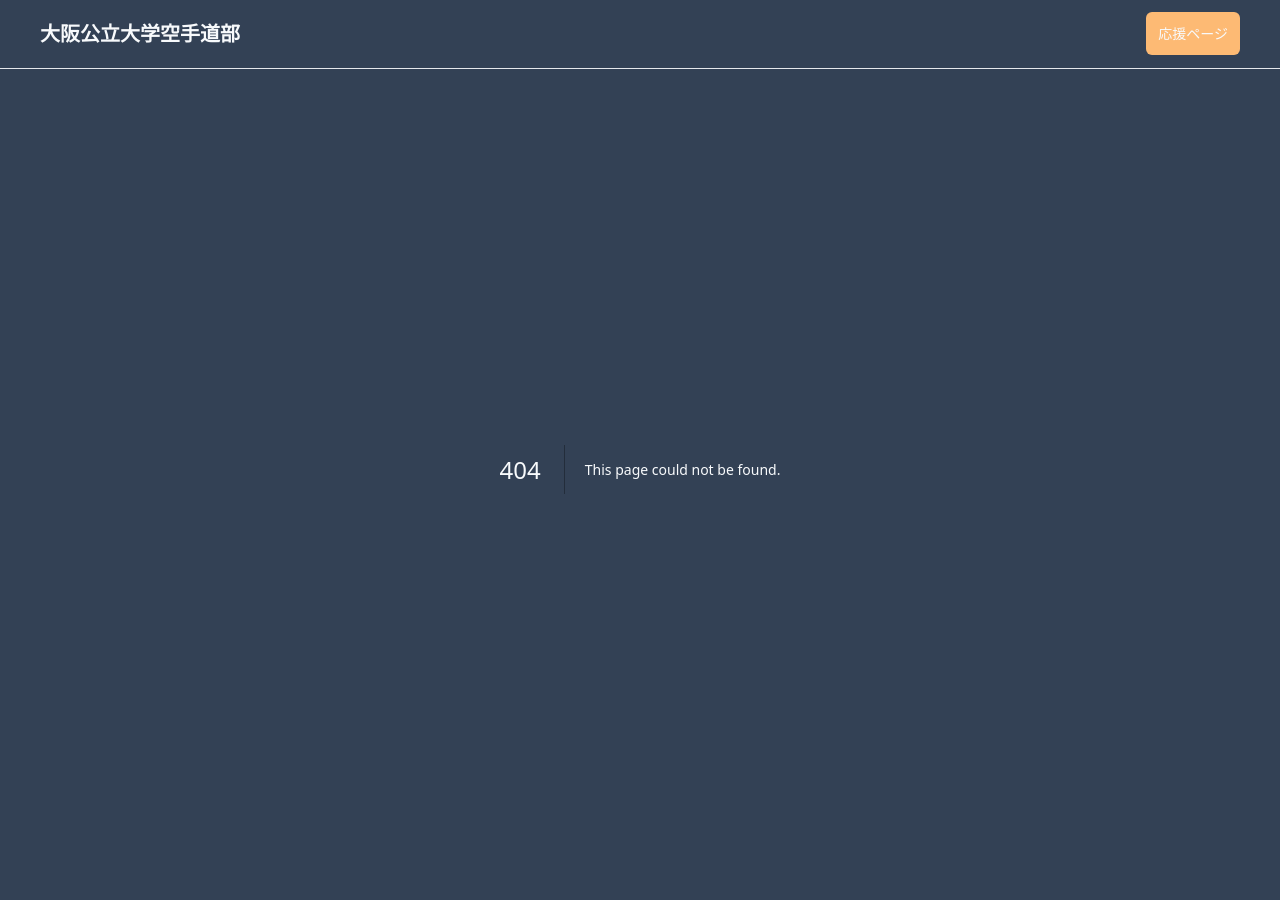
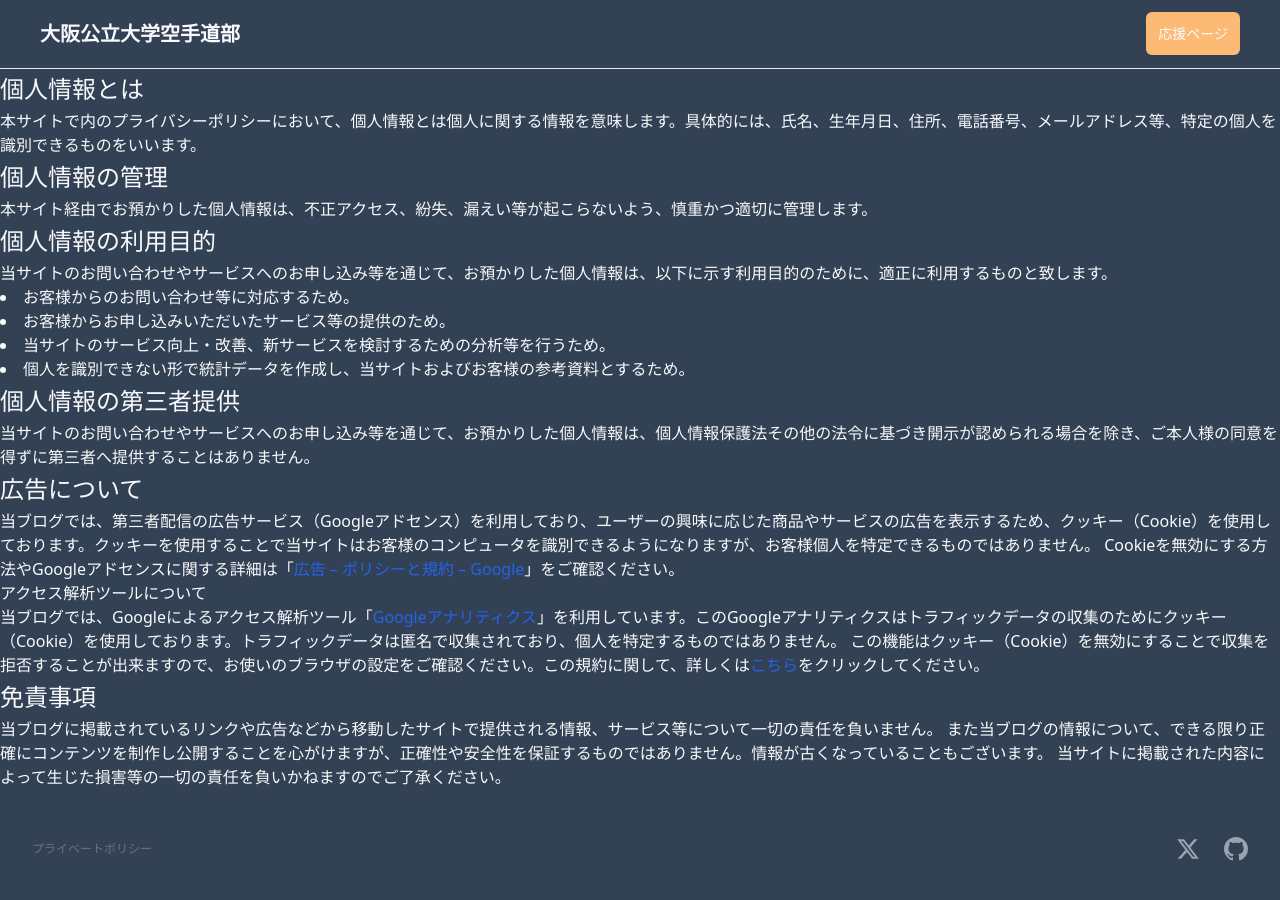
Before and after one commit to omu-karate-org/blog, a Next.js app: page /blog/privatePolicy in a window 1280 px wide. Before the commit this address had no page. Shown: the top 900 px of the page. Before the commit the page ends 869 px from the top, so only its background shows below. Built offline with nearby package versions, Linux system fonts and the light colour scheme.

Commit message:
プライベートポリシーとfooterを追加

```diff
--- /dev/null
+++ b/app/Footer.tsx
@@ -0,0 +1,47 @@
+import Link from "next/link";
+import { BsGithub } from "react-icons/bs";
+import { FaXTwitter } from "react-icons/fa6";
+
+const navigation = [
+  {
+    name: "X",
+    href: "https://twitter.com/mtaketani113",
+    icon: FaXTwitter,
+  },
+  {
+    name: "GitHub",
+    href: "https://github.com/omu-karate-org",
+    icon: BsGithub,
+  },
+];
+
+export default function Footer() {
+  return (
+    <footer className="dark:bg-gray-900">
+      <div className="mx-auto max-w-7xl px-6 py-12 md:flex md:items-center md:justify-between lg:px-8">
+        <div className="flex justify-center space-x-6 md:order-2">
+          {navigation.map((item) => (
+            <Link
+              key={item.name}
+              href={item.href}
+              className="text-gray-400 hover:text-gray-500"
+            >
+              <span className="sr-only">{item.name}</span>
+              <item.icon className="h-6 w-6" aria-hidden="true" />
+            </Link>
+          ))}
+        </div>
+        <div className="mt-8 md:order-1 md:mt-0">
+        <Link
+              href="/privatePolicy"
+              className="text-gray-400 hover:text-gray-500"
+            >
+          <p className="text-center text-xs leading-5 text-gray-500">
+            プライベートポリシー
+          </p>
+          </Link>
+        </div>
+      </div>
+    </footer>
+  );
+}
--- a/app/layout.tsx
+++ b/app/layout.tsx
@@ -3,6 +3,7 @@ import { Inter } from 'next/font/google';
 import './globals.css';
 import Header from './Header';
 import { GoogleTagManager } from '@next/third-parties/google';
+import Footer from './Footer';
 
 const inter = Inter({ subsets: ['latin'] });
 
@@ -23,6 +24,7 @@ export default function RootLayout({
         <div className="flex flex-col min-h-screen">
           <Header />
           <main className="flex-grow">{children}</main>
+          <Footer />
         </div>
       </body>
     </html>
--- /dev/null
+++ b/app/privatePolicy/page.tsx
@@ -0,0 +1,65 @@
+import { Metadata } from "next";
+
+export async function generateMetadata(): Promise<Metadata> {
+  return {
+    title: "プライベートポリシー | 大阪公立大学空手道部",
+    description: "プライベートポリシー",
+  }
+}
+const page = () => {
+  return (
+    <>
+      <h2 className="text-2xl text-left mb-1 mt-1">個人情報とは</h2>
+      本サイトで内のプライバシーポリシーにおいて、個人情報とは個人に関する情報を意味します。具体的には、氏名、生年月日、住所、電話番号、メールアドレス等、特定の個人を識別できるものをいいます。
+      <h2 className="text-2xl text-left mb-1 mt-1">個人情報の管理</h2>
+      本サイト経由でお預かりした個人情報は、不正アクセス、紛失、漏えい等が起こらないよう、慎重かつ適切に管理します。
+      <h2 className="text-2xl text-left mb-1 mt-1">個人情報の利用目的</h2>
+      当サイトのお問い合わせやサービスへのお申し込み等を通じて、お預かりした個人情報は、以下に示す利用目的のために、適正に利用するものと致します。
+      <li>お客様からのお問い合わせ等に対応するため。</li>
+      <li>お客様からお申し込みいただいたサービス等の提供のため。</li>
+      <li>当サイトのサービス向上・改善、新サービスを検討するための分析等を行うため。</li>
+      <li>個人を識別できない形で統計データを作成し、当サイトおよびお客様の参考資料とするため。</li>
+      <h2 className="text-2xl text-left mb-1 mt-1">個人情報の第三者提供</h2>
+      当サイトのお問い合わせやサービスへのお申し込み等を通じて、お預かりした個人情報は、個人情報保護法その他の法令に基づき開示が認められる場合を除き、ご本人様の同意を得ずに第三者へ提供することはありません。
+      <h2 className="text-2xl text-left mb-1 mt-1">広告について</h2>
+      当ブログでは、第三者配信の広告サービス（Googleアドセンス）を利用しており、ユーザーの興味に応じた商品やサービスの広告を表示するため、クッキー（Cookie）を使用しております。クッキーを使用することで当サイトはお客様のコンピュータを識別できるようになりますが、お客様個人を特定できるものではありません。
+      Cookieを無効にする方法やGoogleアドセンスに関する詳細は「
+      <a
+        href="https://policies.google.com/technologies/ads?hl=ja"
+        rel="noreferrer noopener"
+        target="_blank"
+        className="font-medium text-blue-600 dark:text-blue-500 hover:underline"
+      >
+        広告 – ポリシーと規約 – Google
+      </a>
+      」をご確認ください。
+      <h2>アクセス解析ツールについて</h2>
+      当ブログでは、Googleによるアクセス解析ツール「
+      <a
+        href="https://marketingplatform.google.com/intl/ja/about/analytics/"
+        rel="noreferrer noopener"
+        target="_blank"
+        className="font-medium text-blue-600 dark:text-blue-500 hover:underline"
+      >
+        Googleアナリティクス
+      </a>
+      」を利用しています。このGoogleアナリティクスはトラフィックデータの収集のためにクッキー（Cookie）を使用しております。トラフィックデータは匿名で収集されており、個人を特定するものではありません。
+      この機能はクッキー（Cookie）を無効にすることで収集を拒否することが出来ますので、お使いのブラウザの設定をご確認ください。この規約に関して、詳しくは
+      <a
+        href="https://marketingplatform.google.com/about/analytics/terms/jp/"
+        rel="noreferrer noopener"
+        target="_blank"
+        className="font-medium text-blue-600 dark:text-blue-500 hover:underline"
+      >
+        こちら
+      </a>
+      をクリックしてください。
+      <h2 className="text-2xl text-left mb-1 mt-1">免責事項</h2>
+      当ブログに掲載されているリンクや広告などから移動したサイトで提供される情報、サービス等について一切の責任を負いません。
+      また当ブログの情報について、できる限り正確にコンテンツを制作し公開することを心がけますが、正確性や安全性を保証するものではありません。情報が古くなっていることもございます。
+      当サイトに掲載された内容によって生じた損害等の一切の責任を負いかねますのでご了承ください。
+    </>
+  );
+};
+
+export default page;
--- a/package.json
+++ b/package.json
@@ -14,7 +14,8 @@
     "@next/third-parties": "^14.2.3",
     "next": "14.2.2",
     "react": "^18",
-    "react-dom": "^18"
+    "react-dom": "^18",
+    "react-icons": "^5.1.0"
   },
   "devDependencies": {
     "@types/node": "^20",
```
Also changed, not shown: 1 other file (tests, documents, lock files or other folders).
